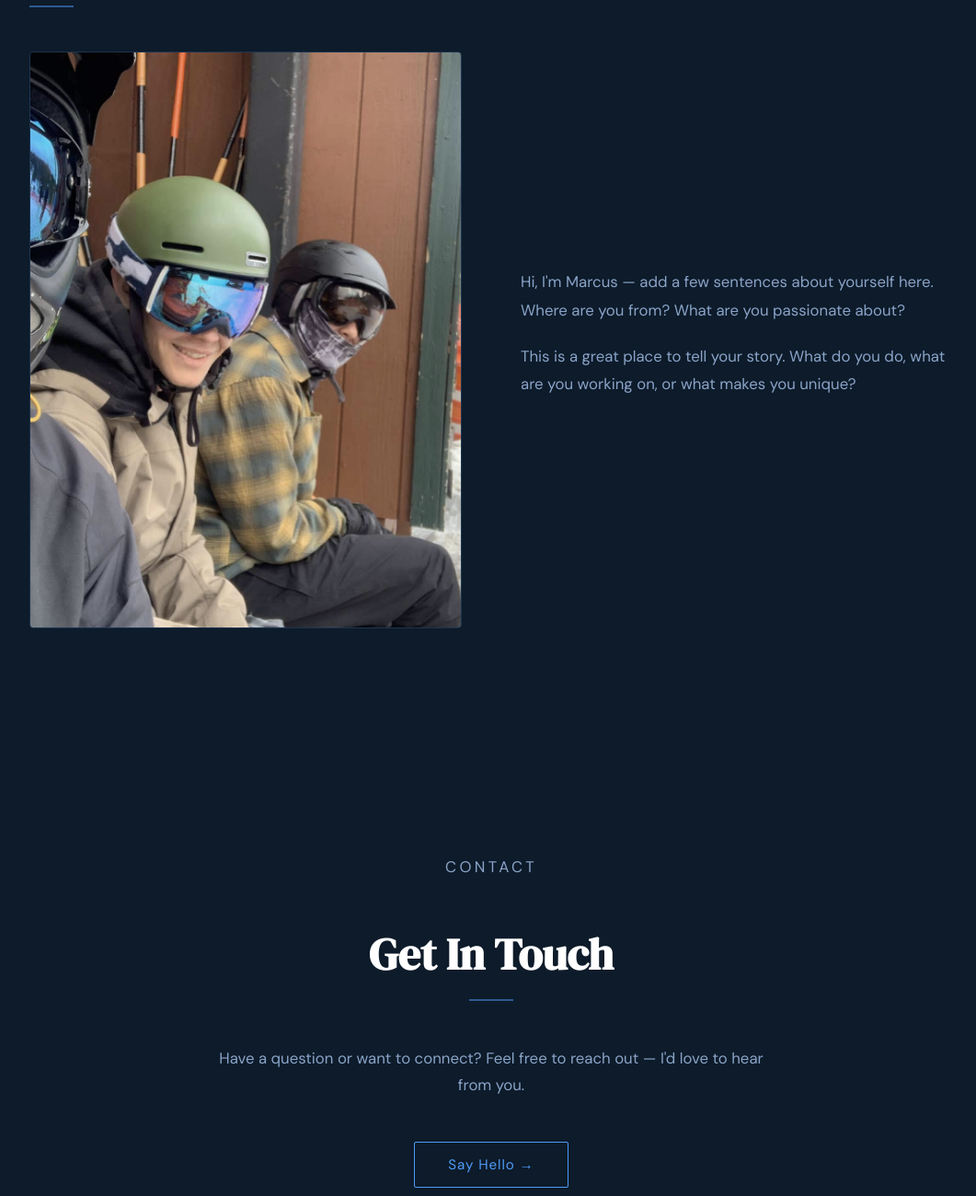
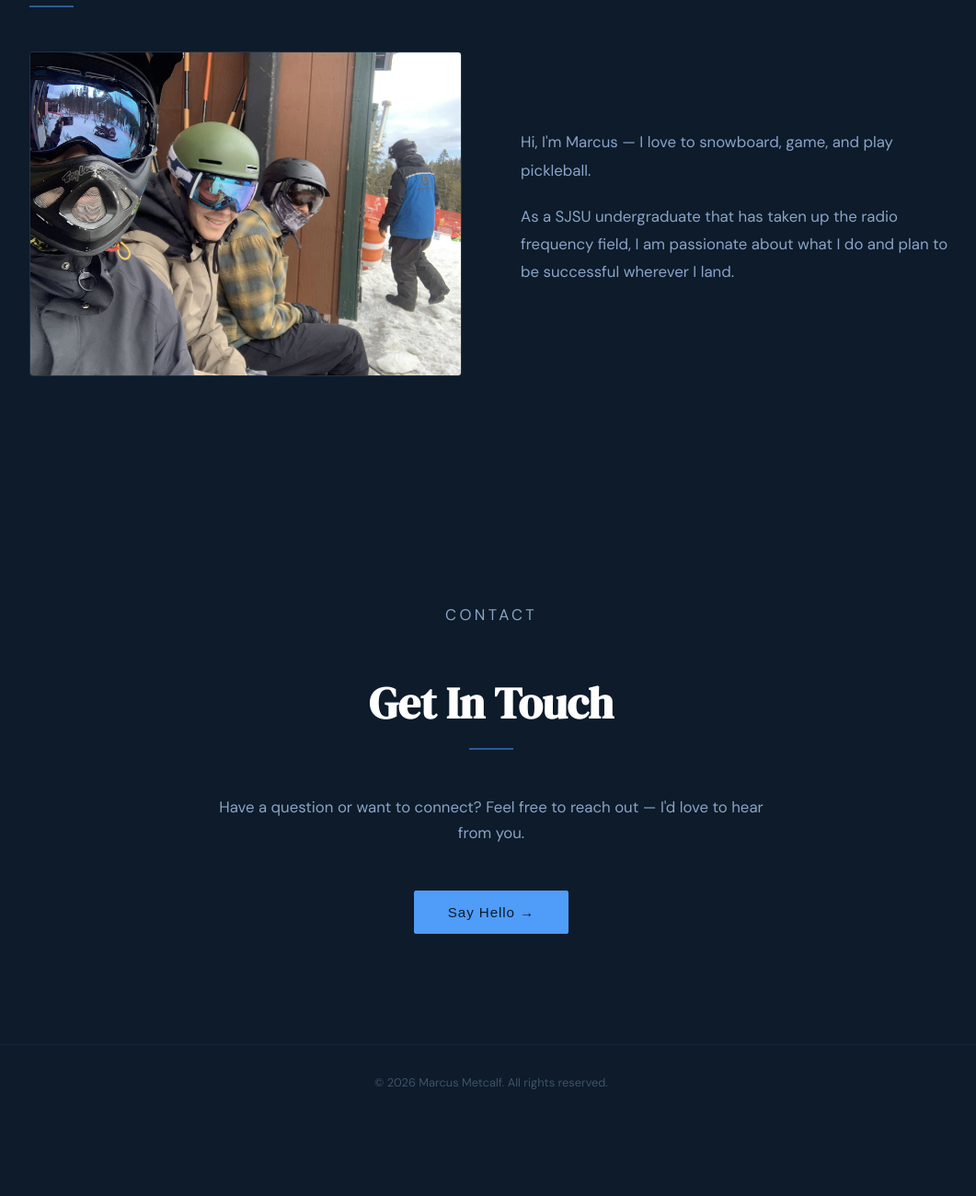
Before and after one commit to DEA7HREAPER11/MarcusMetcalf, a plain HTML site: page index.html in a window 1280 px wide. Shown: the part 1060-2360 px from the top of the page at 92% size, without its empty margins (106-1167 px from the left). After the commit the page ends 2277 px from the top, so only its background shows below. Drawn offline with Linux system fonts and the light colour scheme.

Commit message:
index.html
updated text, links, and formatting.

```diff
--- a/index.html
+++ b/index.html
@@ -182,8 +182,7 @@
 
     .about-photo {
       width: 100%;
-      aspect-ratio: 3/4;
-      object-fit: cover;
+      object-fit: contain;
       border-radius: 4px;
       filter: grayscale(20%);
       border: 1px solid rgba(79,156,249,0.2);
@@ -233,7 +232,8 @@
       display: inline-block;
       padding: 14px 36px;
       border: 1px solid var(--accent);
-      color: var(--accent);
+      background: var(--accent);
+      color: var(--navy);
       text-decoration: none;
       font-size: 0.95rem;
       letter-spacing: 0.06em;
@@ -242,8 +242,7 @@
     }
 
     .contact-link:hover {
-      background: var(--accent);
-      color: var(--navy);
+      background: var(--light);
     }
 
     /* ── FOOTER ── */
@@ -305,14 +304,13 @@
     <div class="divider"></div>
     <div class="about-grid">
       <div>
-        <!-- Replace src with your actual photo path -->
         <img src="images/MarcusMetcalf.JPG" alt="Marcus Metcalf" class="about-photo"
              onerror="this.style.display='none'; this.nextElementSibling.style.display='flex';">
         <div class="about-photo-placeholder" style="display:none;">Photo coming soon</div>
       </div>
       <div class="about-text">
-        <p>Hi, I'm Marcus — add a few sentences about yourself here. Where are you from? What are you passionate about?</p>
-        <p>This is a great place to tell your story. What do you do, what are you working on, or what makes you unique?</p>
+        <p>Hi, I'm Marcus — I love to snowboard, game, and play pickleball. </p>
+        <p>As a SJSU undergraduate that has taken up the radio frequency field, I am passionate about what I do and plan to be successful wherever I land.  </p>
       </div>
     </div>
   </section>
@@ -323,12 +321,24 @@
     <h2 class="section-title">Get In Touch</h2>
     <div class="divider" style="margin: 0 auto 48px;"></div>
     <p>Have a question or want to connect? Feel free to reach out — I'd love to hear from you.</p>
-    <a href="mailto:your@email.com" class="contact-link">Say Hello →</a>
+    <button class="contact-link" onclick="toggleContact()">Say Hello →</button>
+    <div id="contact-info" style="display: none; margin-top: 32px;">
+      <p>📧 marcusjmetcalf@gmail.com</p>
+    </div>
   </section>
 
   <footer>
     <p>&copy; 2026 Marcus Metcalf. All rights reserved.</p>
   </footer>
-
+  <script>
+    function toggleContact() {
+      var info = document.getElementById("contact-info");
+      if (info.style.display === "none") {
+        info.style.display = "block";
+      } else {
+        info.style.display = "none";
+      }
+    }
+  </script>
 </body>
 </html>
```
